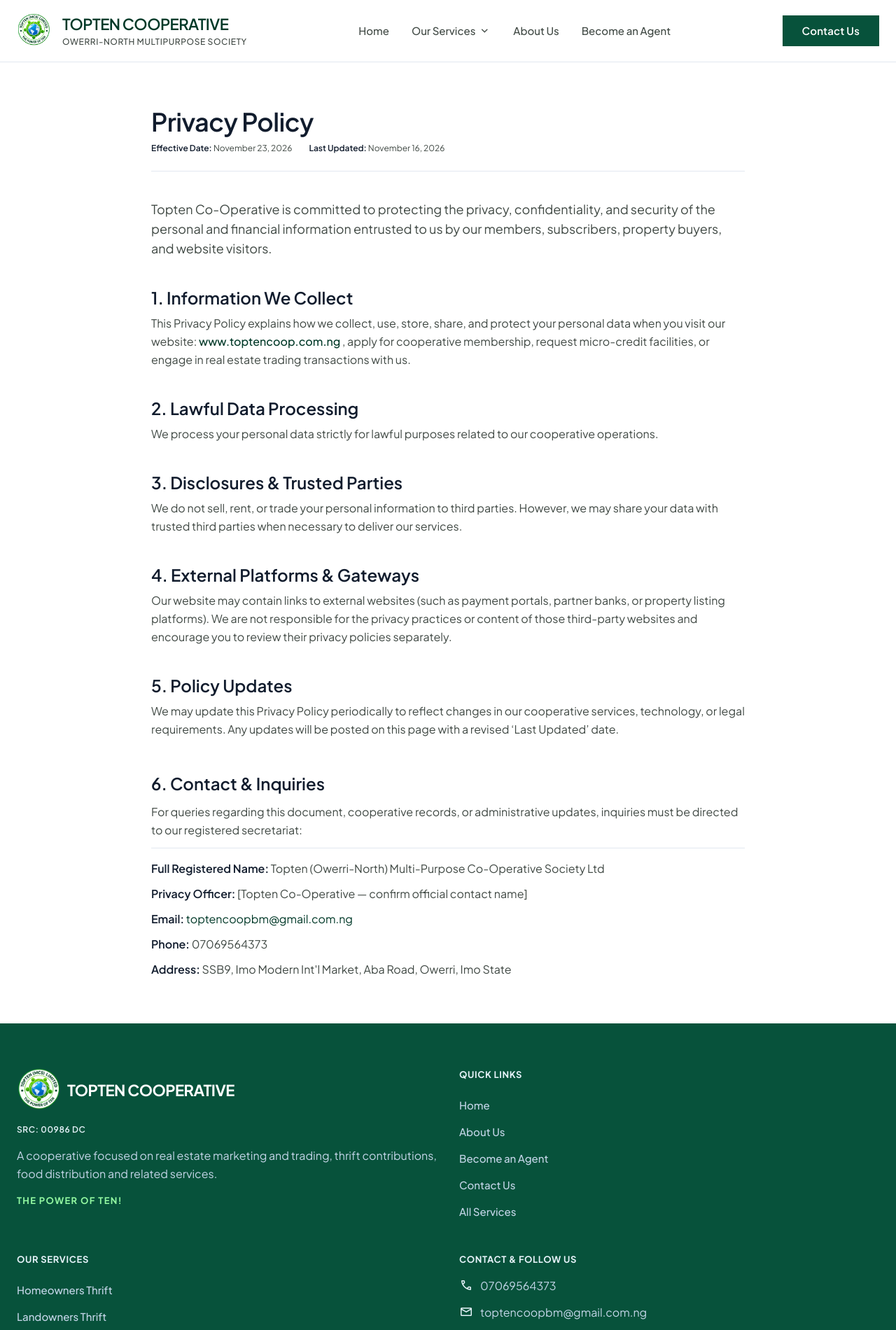
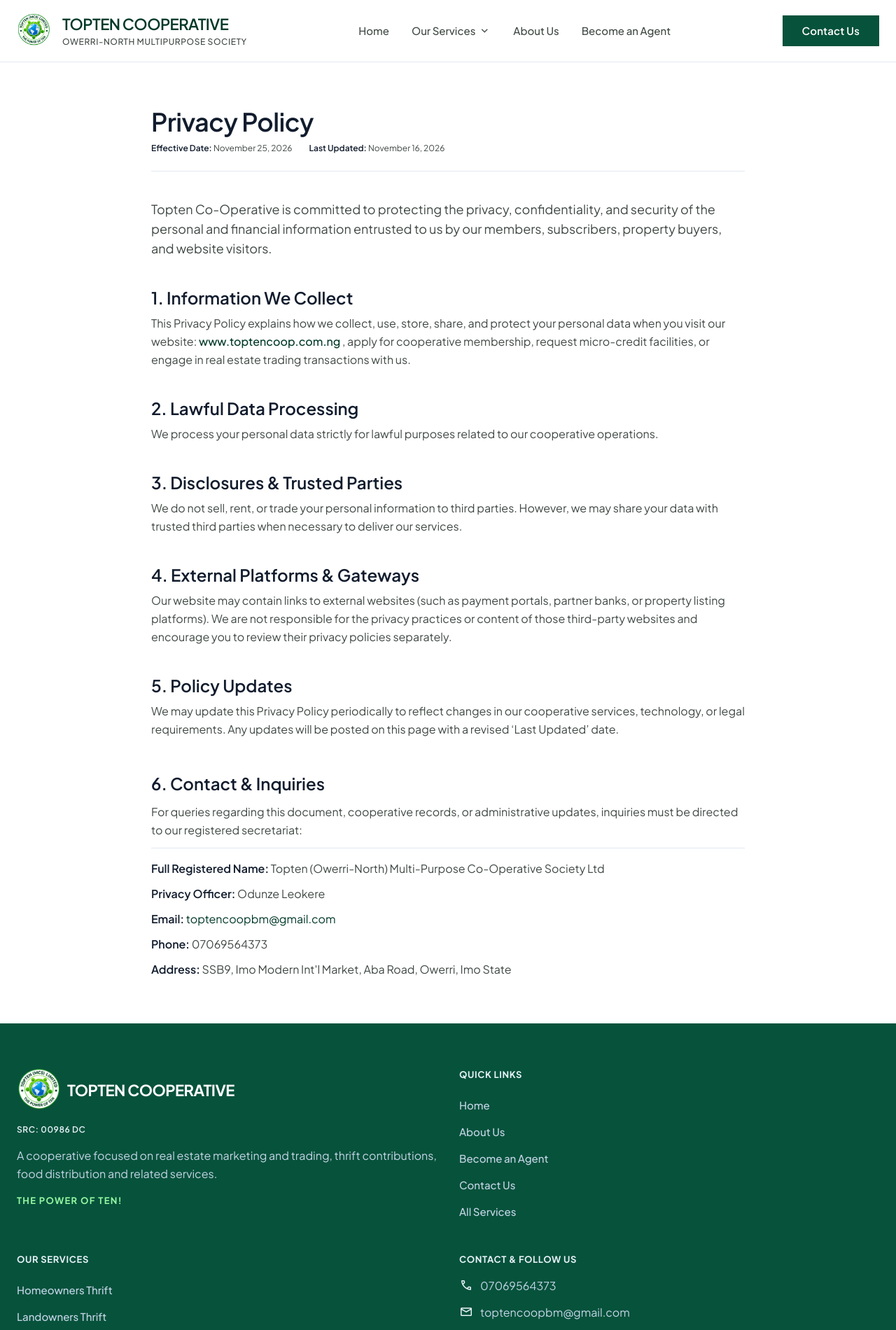
Before and after one commit to digital-poppa-enterprises/topten-cooperative, a plain HTML site: page privacy-policy/index.html in a window 1280 px wide. Shown: the top 1900 px of the page at 70% size. Drawn offline with nearby package versions, Linux system fonts and the light colour scheme.

Commit message:
final commit

```diff
--- a/privacy-policy/index.html
+++ b/privacy-policy/index.html
@@ -12,19 +12,20 @@
   <meta
     content="How TOPTEN Cooperative collects, uses, stores and protects the personal data of members and subscribers, and how to contact us about your privacy."
     name="description">
+  <link href="https://www.toptencoop.com.ng/privacy-policy/" rel="canonical">
   <!-- Open Graph metadata for social sharing -->
   <meta content="Privacy Policy | TOPTEN COOPERATIVE" property="og:title">
   <meta content="Learn how TOPTEN collects, uses, stores and protects member and subscriber personal data."
     property="og:description">
   <meta content="https://www.toptencoop.com.ng/images/banners/home-hero-1.jpg" property="og:image">
-  <meta content="#" property="og:url">
+  <meta content="https://www.toptencoop.com.ng/privacy-policy/" property="og:url">
   <!-- Twitter Card metadata for social sharing -->
   <meta content="summary_large_image" name="twitter:card">
   <meta content="Privacy Policy | TOPTEN COOPERATIVE" name="twitter:title">
   <meta content="Learn how TOPTEN collects, uses, stores and protects member and subscriber personal data."
     name="twitter:description">
   <meta content="https://www.toptencoop.com.ng/images/banners/home-hero-1.jpg" name="twitter:image">
-  <meta content="#" name="twitter:url">
+  <meta content="https://www.toptencoop.com.ng/privacy-policy/" name="twitter:url">
   <!-- Favicons and touch icon -->
   <link href="../images/favicon/favicon.ico" rel="icon" sizes="48x48">
   <link href="../images/logo/favicon-32.png" rel="icon" sizes="32x32" type="image/png">
@@ -212,7 +213,7 @@
               <span class="font-semibold text-on-surface">
                 Effective Date:
               </span>
-              November 23, 2026
+              November 25, 2026
             </p>
             <p>
               <span class="font-semibold text-on-surface">
@@ -298,14 +299,14 @@
                 <span class="font-semibold text-on-surface">
                   Privacy Officer:
                 </span>
-                [Topten Co-Operative — confirm official contact name]
+                Odunze Leokere
               </p>
               <p>
                 <span class="font-semibold text-on-surface">
                   Email:
                 </span>
-                <a class="text-primary hover:underline" href="mailto:toptencoopbm@gmail.com.ng">
-                  toptencoopbm@gmail.com.ng
+                <a class="text-primary hover:underline" href="mailto:toptencoopbm@gmail.com">
+                  toptencoopbm@gmail.com
                 </a>
               </p>
               <p>
@@ -441,7 +442,7 @@
                 mail
               </span>
               <span class="footer-contact__email">
-                toptencoopbm@gmail.com.ng
+                toptencoopbm@gmail.com
               </span>
             </li>
             <li>
```
Also changed, not shown: about-us/index.html (+4 -3 lines), become-an-agent/index.html (+4 -3 lines), contact-us/index.html (+7 -6 lines), index.html (+4 -3 lines), services/index.html (+4 -3 lines), terms-and-conditions/index.html (+4 -3 lines).
